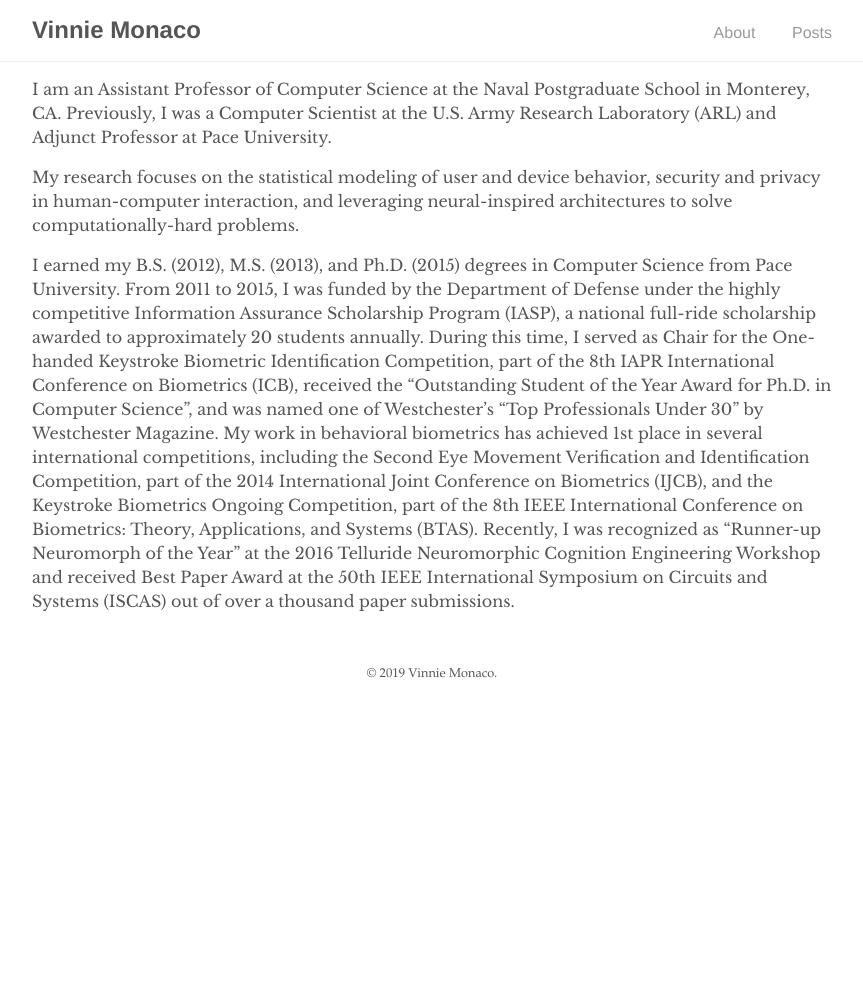
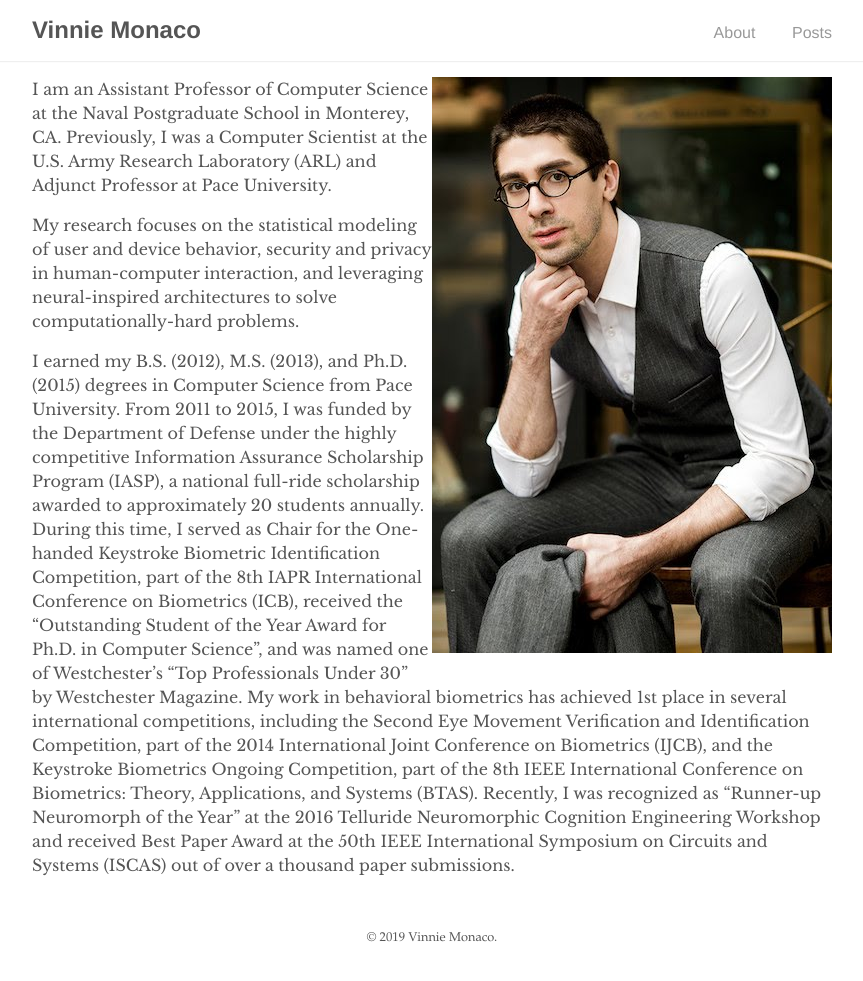
Before and after one commit to vmonaco/vmonaco.github.io, a Jekyll site: the page built from index.md, in a window 1280 px wide. Shown: the whole page, without its empty margins (208-1071 px from the left). Built offline with Jekyll 4.4.1, drawn with Linux system fonts in a browser that asks for light colours; before the commit the page ends 900 px from its top, so only the background shows below that.

Commit message:
added pic

```diff
--- a/index.md
+++ b/index.md
@@ -2,6 +2,8 @@
 layout: default
 title: Home
 ---
+
+<img align="right" src="assets/monaco.jpg">
 
 I am an Assistant Professor of Computer Science at the Naval Postgraduate School in Monterey, CA. Previously, I was a Computer Scientist at the U.S. Army Research Laboratory (ARL) and Adjunct Professor at Pace University.
 
```
Also changed, not shown: assets/monaco.jpg (added).
